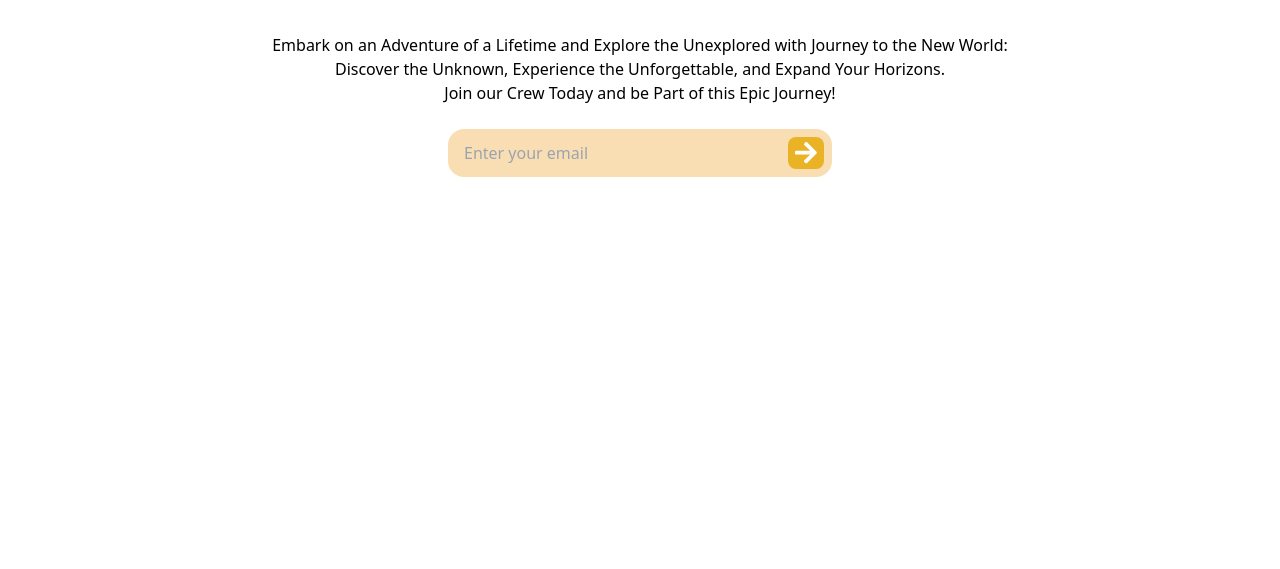
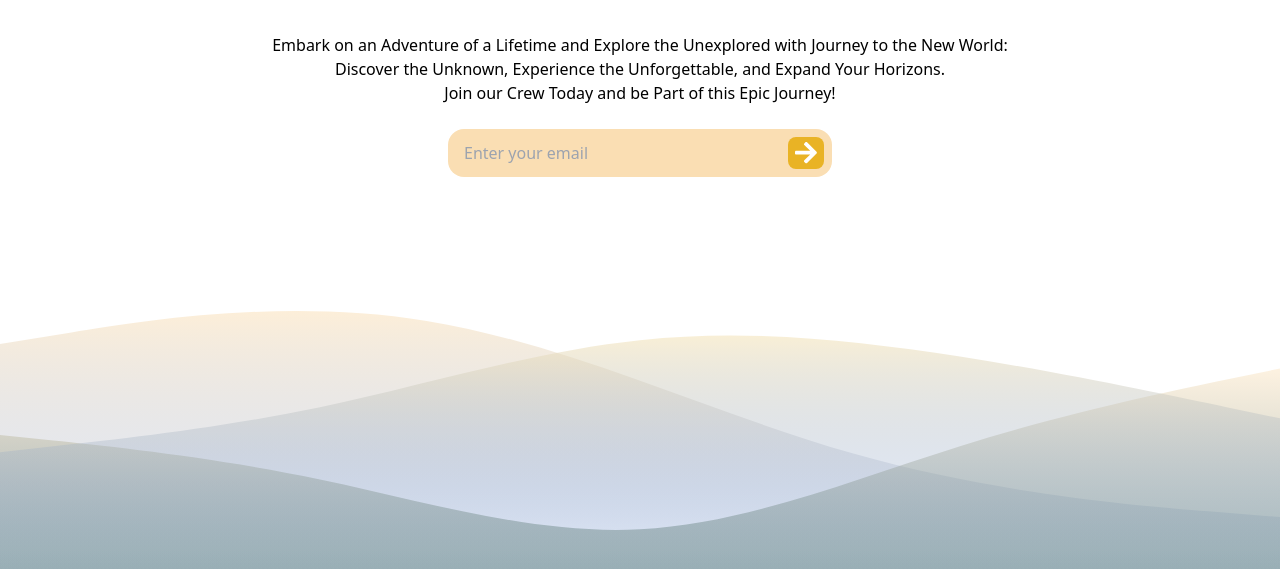
Before and after one commit to vargasmesh/new-world-journey, a website built with Vite: page index.html in a window 1280 px wide. Shown: the part 211-780 px from the top of the page. Built offline with nearby package versions, Linux system fonts and the light colour scheme.

Commit message:
Feat: Add waves svg

```diff
--- a/index.html
+++ b/index.html
@@ -8,7 +8,9 @@
   </head>
   <body>
     <script type="module" src="./src/main.ts"></script>
-    <div class="container mx-auto px-4">
+    <div class="flex flex-col min-h-screen">
+      <header></header>
+      <main class="container mx-auto flex-grow px-4">
         <div class="flex flex-col items-center pt-16">
           <h1 class="text-xl font-medium">Journey to the new world</h1>
           <div class="flex gap-14 py-3">
@@ -30,21 +32,120 @@
             </div>
           </div>
           <h2 class="text-center font-medium py-6">
-          Embark on an Adventure of a Lifetime and Explore the Unexplored with Journey to the New World: </br>
-          Discover the Unknown, Experience the Unforgettable, and Expand Your Horizons. </br>
+            Embark on an Adventure of a Lifetime and Explore the Unexplored with
+            Journey to the New World: <br />
+            Discover the Unknown, Experience the Unforgettable, and Expand Your
+            Horizons. <br />
             Join our Crew Today and be Part of this Epic Journey!
           </h2>
           <div class="p-2 bg-[#FADEB3] rounded-2xl w-96 flex h-12 pl-4">
-          <input placeholder="Enter your email" class="bg-transparent w-full focus:outline-none" type="email"/>
+            <input
+              placeholder="Enter your email"
+              class="bg-transparent w-full focus:outline-none"
+              type="email"
+            />
             <button class="w-10 bg-[#E9B325] rounded-lg" type="submit">
               <div class="flex w-full items-center flex-col">
-            <svg width="22" height="22" viewBox="0 0 22 22" fill="none" xmlns="http://www.w3.org/2000/svg">
-              <path d="M9.30176 1.42822L10.3857 0.344238C10.8447 -0.114746 11.5869 -0.114746 12.041 0.344238L21.5332 9.83154C21.9922 10.2905 21.9922 11.0327 21.5332 11.4868L12.041 20.979C11.582 21.438 10.8398 21.438 10.3857 20.979L9.30176 19.895C8.83789 19.4312 8.84766 18.6743 9.32129 18.2202L15.2051 12.6147H1.17188C0.522461 12.6147 0 12.0923 0 11.4429V9.88037C0 9.23096 0.522461 8.7085 1.17188 8.7085H15.2051L9.32129 3.10303C8.84277 2.64893 8.83301 1.89209 9.30176 1.42822Z" fill="white"/>
+                <svg
+                  width="22"
+                  height="22"
+                  viewBox="0 0 22 22"
+                  fill="none"
+                  xmlns="http://www.w3.org/2000/svg"
+                >
+                  <path
+                    d="M9.30176 1.42822L10.3857 0.344238C10.8447 -0.114746 11.5869 -0.114746 12.041 0.344238L21.5332 9.83154C21.9922 10.2905 21.9922 11.0327 21.5332 11.4868L12.041 20.979C11.582 21.438 10.8398 21.438 10.3857 20.979L9.30176 19.895C8.83789 19.4312 8.84766 18.6743 9.32129 18.2202L15.2051 12.6147H1.17188C0.522461 12.6147 0 12.0923 0 11.4429V9.88037C0 9.23096 0.522461 8.7085 1.17188 8.7085H15.2051L9.32129 3.10303C8.84277 2.64893 8.83301 1.89209 9.30176 1.42822Z"
+                    fill="white"
+                  />
                 </svg>
               </div>
             </button>
           </div>
         </div>
+      </main>
+      <div class="">
+        <svg
+          viewBox="0 0 1512 328"
+          preserveAspectRatio="none"
+          xmlns="http://www.w3.org/2000/svg"
+          class="xl:max-h-96 w-full"
+        >
+          <path
+            fill-rule="evenodd"
+            clip-rule="evenodd"
+            d="M0 38.9329L84.4198 25.2995C167.58 11.6669 336.42 -15.5999 504 11.6669C671.582 38.9328 840.418 120.731 1008 168.447C1175.58 216.163 1344.42 229.795 1427.58 236.612L1512 243.429V402.481H1427.58C1344.42 402.481 1175.58 402.481 1008 402.481C840.418 402.481 671.582 402.481 504 402.481C336.42 402.481 167.58 402.481 84.4198 402.481H0V38.9329Z"
+            fill="url(#paint0_linear_16_64)"
+            fill-opacity="0.5"
+          />
+          <path
+            fill-rule="evenodd"
+            clip-rule="evenodd"
+            d="M1512 318.255L1449 330.371C1386 342.487 1260 366.719 1134 403.067C1008 439.415 881.998 487.879 756 512.11C630.002 536.344 504 536.344 378 499.995C252 463.647 126 390.951 63.0002 354.603L0 318.255V281.906H63.0002C126 281.906 252 281.906 378 281.906C504 281.906 630.002 281.906 756 281.906C881.998 281.906 1008 281.906 1134 281.906C1260 281.906 1386 281.906 1449 281.906H1512V318.255Z"
+            fill="url(#paint1_linear_16_64)"
+            fill-opacity="0.4"
+          />
+          <path
+            fill-rule="evenodd"
+            clip-rule="evenodd"
+            d="M0 146.533L63.0002 153.084C126 159.634 252 172.735 378 198.936C504 225.137 630.002 264.439 756 257.888C881.998 251.338 1008 198.936 1134 159.634C1260 120.332 1386 94.1305 1449 81.0303L1512 67.9293V343.043H1449C1386 343.043 1260 343.043 1134 343.043C1008 343.043 881.998 343.043 756 343.043C630.002 343.043 504 343.043 378 343.043C252 343.043 126 343.043 63.0002 343.043H0V146.533Z"
+            fill="url(#paint2_linear_16_64)"
+            fill-opacity="0.4"
+          />
+          <path
+            fill-rule="evenodd"
+            clip-rule="evenodd"
+            d="M0 166.738L63.0002 159.848C126 152.958 252 139.866 378 113.684C504 86.8127 630.002 47.5386 756 34.4469C881.998 20.6666 1008 34.4469 1134 53.7397C1260 73.7211 1386 100.593 1449 113.684L1512 126.776V325.211H1449C1386 325.211 1260 325.211 1134 325.211C1008 325.211 881.998 325.211 756 325.211C630.002 325.211 504 325.211 378 325.211C252 325.211 126 325.211 63.0002 325.211H0V166.738Z"
+            fill="url(#paint3_linear_16_64)"
+            fill-opacity="0.6"
+          />
+          <defs>
+            <linearGradient
+              id="paint0_linear_16_64"
+              x1="756"
+              y1="2.83006e-05"
+              x2="756"
+              y2="402.481"
+              gradientUnits="userSpaceOnUse"
+            >
+              <stop stop-color="#FADEB3" />
+              <stop offset="1" stop-color="#366ED1" stop-opacity="0" />
+            </linearGradient>
+            <linearGradient
+              id="paint1_linear_16_64"
+              x1="756"
+              y1="528.999"
+              x2="756"
+              y2="281.906"
+              gradientUnits="userSpaceOnUse"
+            >
+              <stop stop-color="#FADEB3" />
+              <stop offset="1" stop-color="#366ED1" stop-opacity="0" />
+            </linearGradient>
+            <linearGradient
+              id="paint2_linear_16_64"
+              x1="756"
+              y1="67.9293"
+              x2="756"
+              y2="343.043"
+              gradientUnits="userSpaceOnUse"
+            >
+              <stop stop-color="#FADEB3" />
+              <stop offset="1" stop-color="#0D4341" />
+            </linearGradient>
+            <linearGradient
+              id="paint3_linear_16_64"
+              x1="756"
+              y1="28.8699"
+              x2="756"
+              y2="325.211"
+              gradientUnits="userSpaceOnUse"
+            >
+              <stop stop-color="#F4E4BB" />
+              <stop offset="1" stop-color="#366ED1" stop-opacity="0" />
+            </linearGradient>
+          </defs>
+        </svg>
+      </div>
     </div>
   </body>
 </html>
```
Lines whose indentation alone changed are shown as unchanged.
